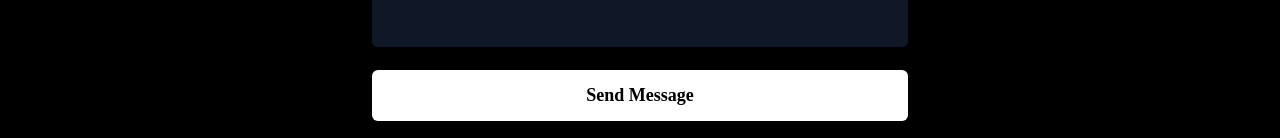
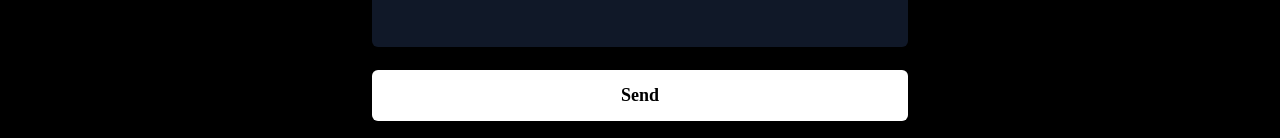
Before and after one commit to roshanali007/My_Portfolio, a React (Vite) app in the folder portfolio/: page / in a window 1280 px wide. Shown: the part 5997-6135 px from the top of the page. Built offline with nearby package versions, Linux system fonts and the light colour scheme.

Commit message:
01-21-2026 :3:02pm

```diff
--- a/portfolio/src/Components/FormSubmission.jsx
+++ b/portfolio/src/Components/FormSubmission.jsx
@@ -90,7 +90,7 @@ function FormSubmission() {
           type="submit"
           className="w-full bg-white text-black py-3 rounded-md font-semibold hover:bg-gray-200 transition text-[18px]"
         >
-          Send Message
+          Send
         </button>
       </form>
     </div>
```
